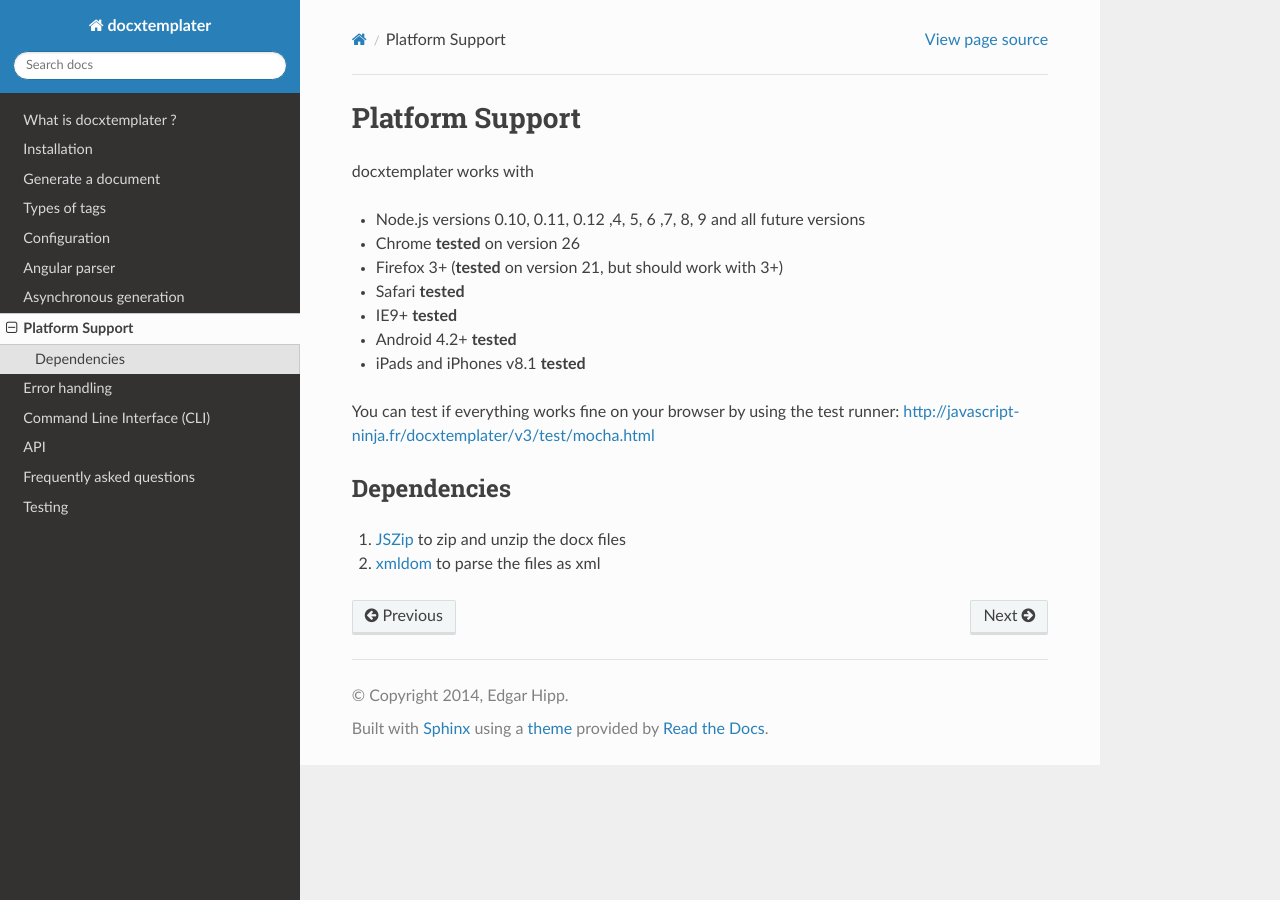
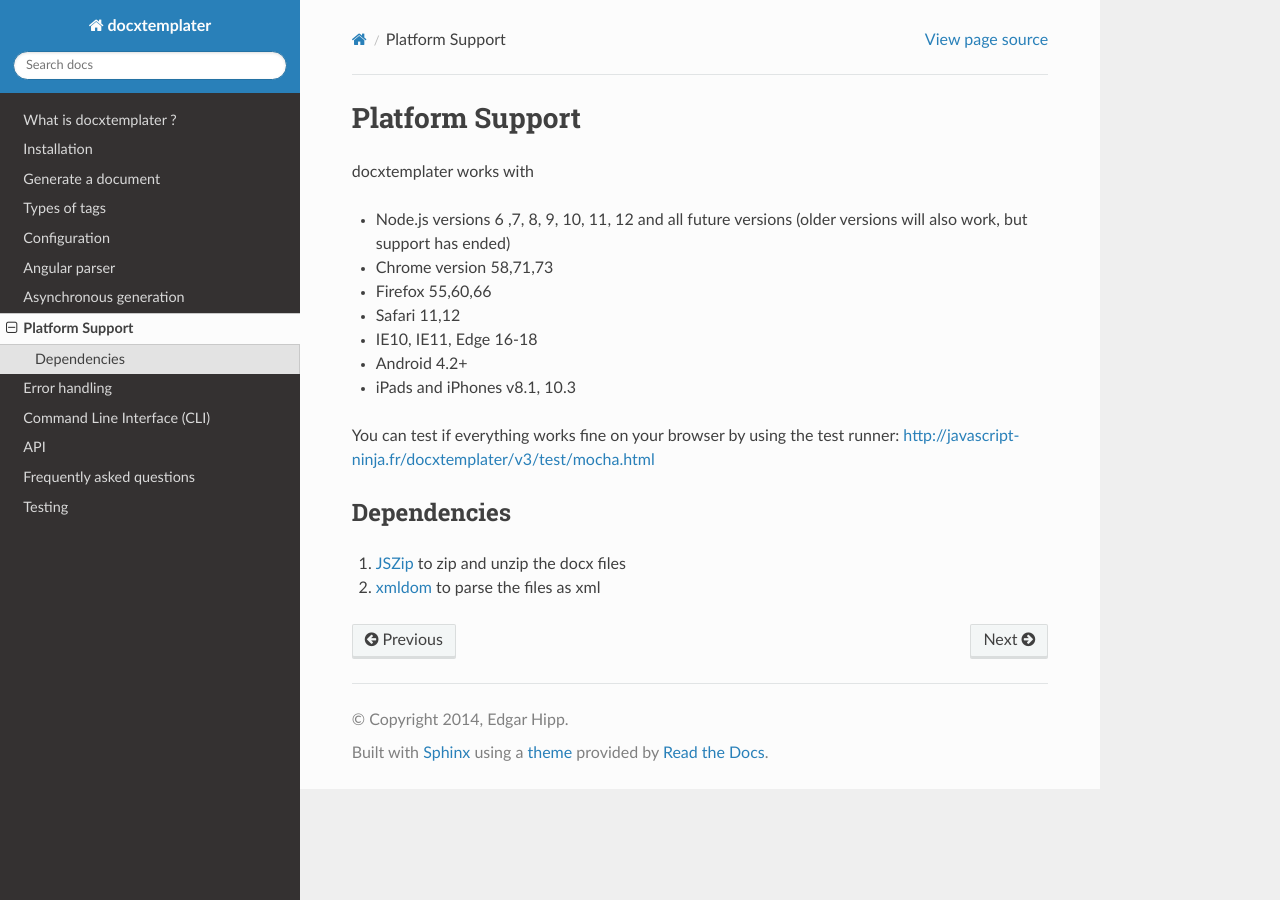
Before and after one commit to open-xml-templating/docxtemplater, a Sphinx documentation site: the page built from docs/source/platform_support.rst, in a window 1280 px wide. Built offline with Sphinx 7.4.7 and the Read the Docs theme 2.0.0, drawn with Linux system fonts in a browser that asks for light colours.

Commit message:
Update platform_support docs

```diff
--- a/docs/source/platform_support.rst
+++ b/docs/source/platform_support.rst
@@ -8,13 +8,13 @@ Platform Support
 
 docxtemplater works with
 
-- Node.js versions 0.10, 0.11, 0.12 ,4, 5, 6 ,7, 8, 9 and all future versions
-- Chrome **tested** on version 26
-- Firefox 3+ (**tested** on version 21, but should work with 3+)
-- Safari **tested**
-- IE9+ **tested**
-- Android 4.2+ **tested**
-- iPads and iPhones v8.1 **tested**
+- Node.js versions 6 ,7, 8, 9, 10, 11, 12 and all future versions (older versions will also work, but support has ended)
+- Chrome version 58,71,73
+- Firefox 55,60,66
+- Safari 11,12
+- IE10, IE11, Edge 16-18
+- Android 4.2+
+- iPads and iPhones v8.1, 10.3
 
 You can test if everything works fine on your browser by using the test runner: http://javascript-ninja.fr/docxtemplater/v3/test/mocha.html
 
```
